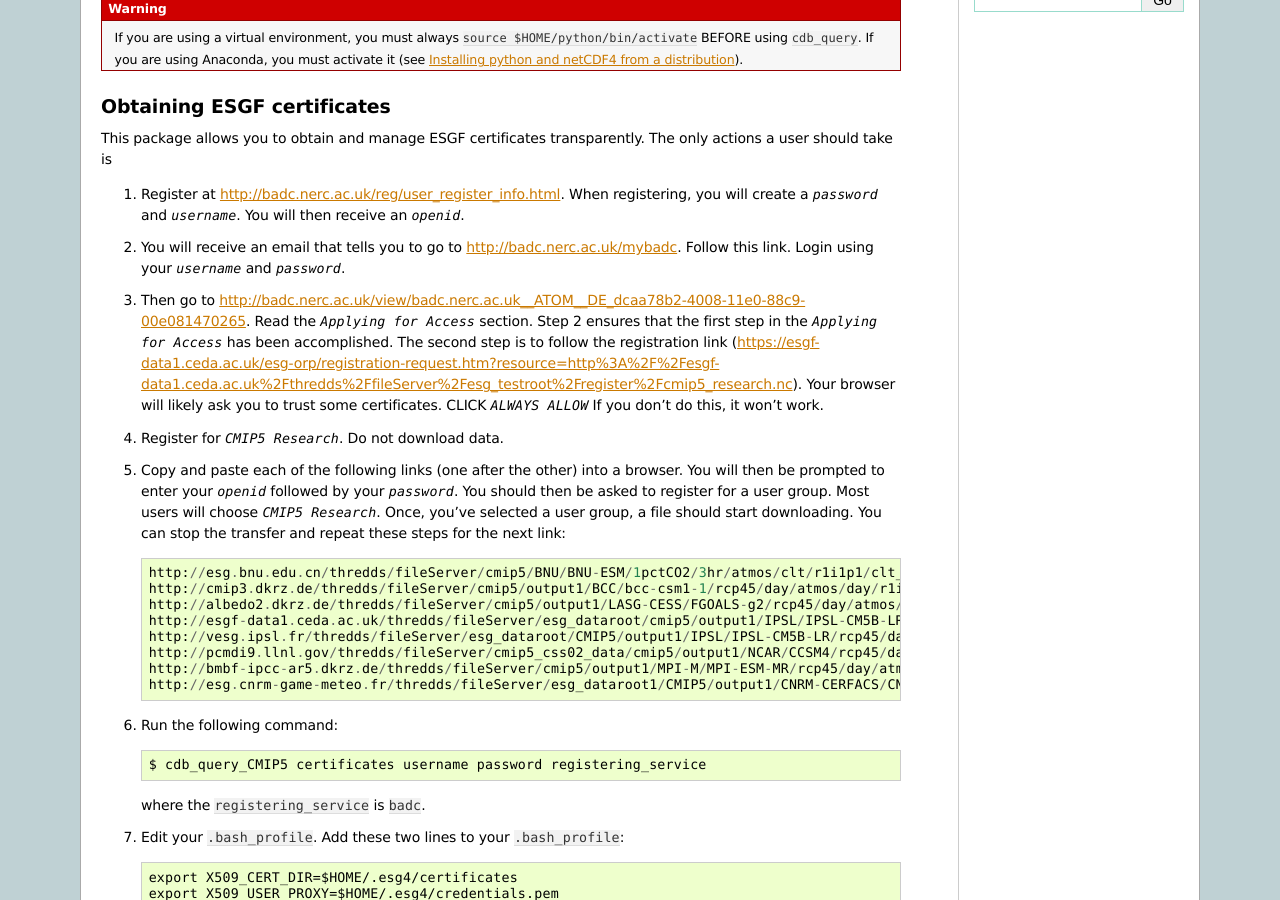
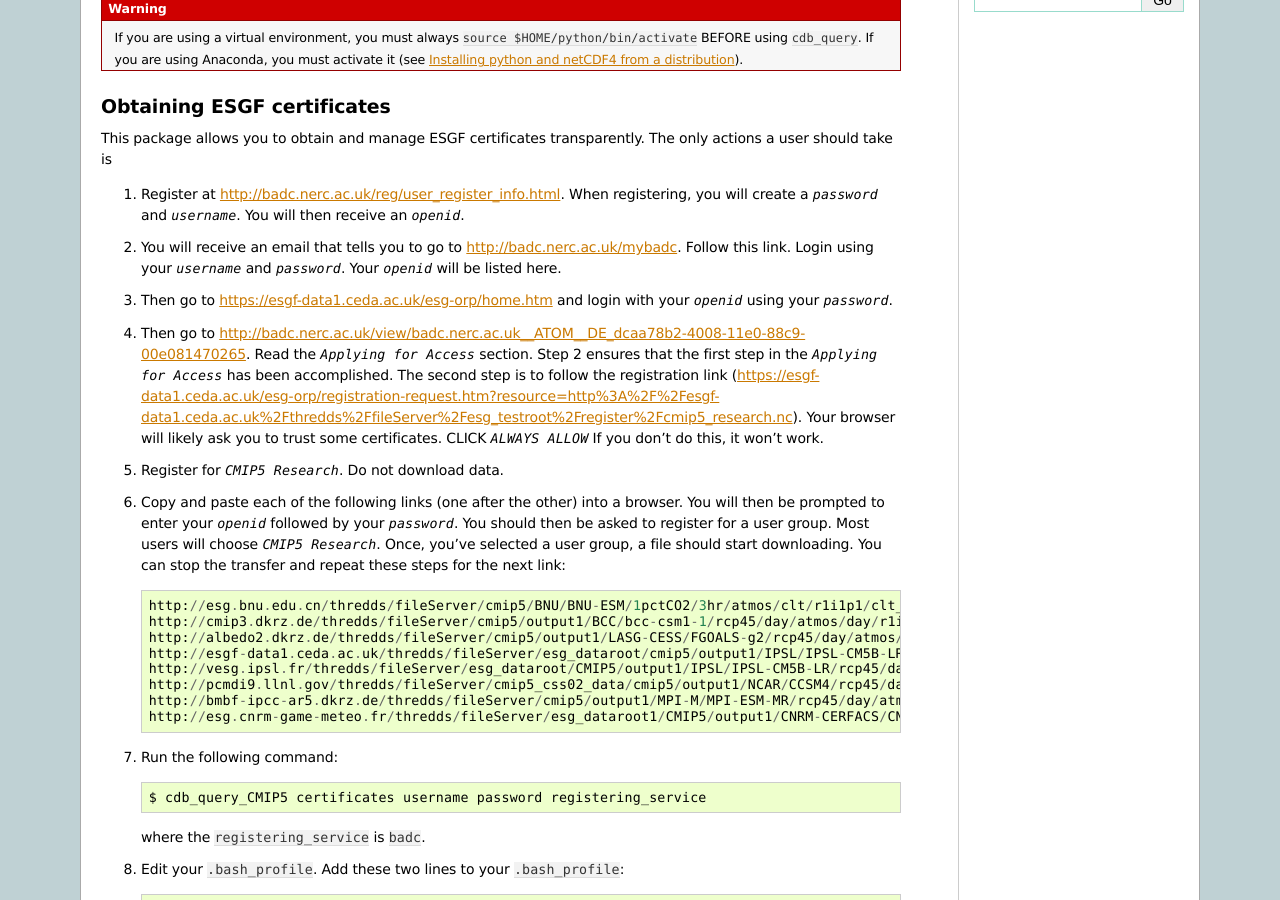
Before and after one commit to laliberte/cdb_query, a Sphinx documentation site: the page built from docs/install.rst, in a window 1280 px wide and 900 px high, scrolled down 612 px. Built offline with Sphinx 7.4.7, drawn with Linux system fonts in a browser that asks for light colours.

Commit message:
Moved to 1.0.3

```diff
--- a/docs/install.rst
+++ b/docs/install.rst
@@ -44,15 +44,18 @@ actions a user should take is
    When registering, you will create a `password` and `username`. You will then receive an `openid`.
 
 2. You will receive an email that tells you to go to http://badc.nerc.ac.uk/mybadc. Follow this link. Login using your `username` and `password`.
+   Your `openid` will be listed here.
 
-3. Then go to http://badc.nerc.ac.uk/view/badc.nerc.ac.uk__ATOM__DE_dcaa78b2-4008-11e0-88c9-00e081470265. Read the `Applying for Access` section.
+3. Then go to https://esgf-data1.ceda.ac.uk/esg-orp/home.htm and login with your `openid` using your `password`.
+
+4. Then go to http://badc.nerc.ac.uk/view/badc.nerc.ac.uk__ATOM__DE_dcaa78b2-4008-11e0-88c9-00e081470265. Read the `Applying for Access` section.
    Step 2 ensures that the first step in the `Applying for Access` has been accomplished. The second step is to follow the registration link
    (https://esgf-data1.ceda.ac.uk/esg-orp/registration-request.htm?resource=http%3A%2F%2Fesgf-data1.ceda.ac.uk%2Fthredds%2FfileServer%2Fesg_testroot%2Fregister%2Fcmip5_research.nc).
    Your browser will likely ask you to trust some certificates. CLICK `ALWAYS ALLOW` If you don't do this, it won't work.
 
-4. Register for `CMIP5 Research`. Do not download data.
+5. Register for `CMIP5 Research`. Do not download data.
 
-5. Copy and paste each of the following links (one after the other) into a browser. You will then be prompted to enter your `openid` followed by
+6. Copy and paste each of the following links (one after the other) into a browser. You will then be prompted to enter your `openid` followed by
    your `password`. You should then be asked to register for a user group. Most users will choose `CMIP5 Research`. Once, you've selected a
    user group, a file should start downloading. You can stop the transfer and repeat these steps for the next link::
 
--- a/setup.py
+++ b/setup.py
@@ -14,7 +14,7 @@ from setuptools import setup, find_packages
 package_name='cdb_query'
 setup(
        name = package_name,
-       version = "1.0.3-rc4",
+       version = "1.0.3",
        packages=[package_name],
        package_dir = {package_name: 'lib'},
 #
```
Also changed, not shown: other parts of docs/install.rst (+2 -2 lines), 2 other files.
